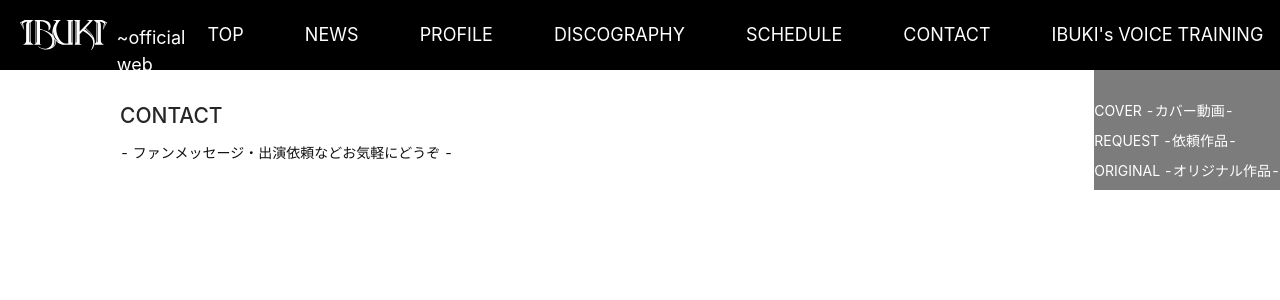
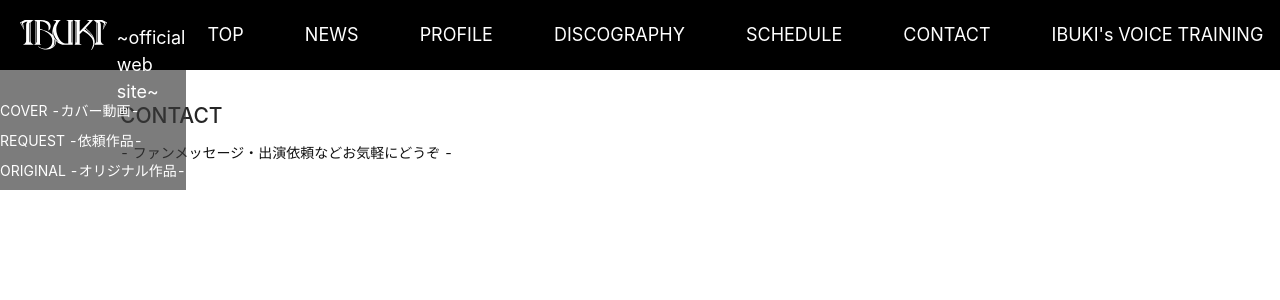
Before and after one commit to AiriTakahashi0108/ibuki-official, a Nuxt app: page /contact in a window 1280 px wide. Shown: the top 300 px of the page. Built offline with nearby package versions, Linux system fonts and the light colour scheme.

Commit message:
大枠は完了

```diff
--- a/components/BasicHeader.vue
+++ b/components/BasicHeader.vue
@@ -31,7 +31,8 @@
     <div class="discographyList">
       <nuxt-link to="/discography/original" class="discographyLink">ORIGINAL <span class="--jp">-オリジナル作品-</span>
       </nuxt-link>
-      <nuxt-link to="/discography/request" class="discographyLink">REQUEST <span class="--jp">-依頼作品-</span></nuxt-link>
+      <nuxt-link to="/discography/request" class="discographyLink">REQUEST <span class="--jp">-依頼作品-</span>
+      </nuxt-link>
       <nuxt-link to="/discography/cover" class="discographyLink">COVER <span class="--jp">-カバー動画-</span></nuxt-link>
     </div>
   </div>
@@ -52,8 +53,9 @@
   .BasicHeaderWrapper {
     position: relative;
   }
+
   .BasicHeader {
-    width: 100%;
+    width: 100vw;
     height: max-content;
     background: var(--basic-backColor-dark);
     color: var(--basic-fontColor-light);
@@ -74,9 +76,9 @@
     justify-content: space-between;
     transition: all 0.7s;
     width: 70%;
-    min-width: 1100px;
     text-align: center;
     align-items: center;
+    min-width: 1100px;
   }
 
   .menuLink {
@@ -118,20 +120,17 @@
     }
   }
 
-  .discography {
-  }
-
   .discographyList {
     color: white;
     position: absolute;
     top: 0;
-    right: 0;
+    left: 0;
     background: rgba(57, 57, 57, 0.66);
     flex-direction: column-reverse;
     display: flex;
     padding-top: 100px;
+    z-index: 100;
   }
-
   .discographyLink {
     height: 30px;
     display: block;
--- a/layouts/default.vue
+++ b/layouts/default.vue
@@ -17,6 +17,7 @@
 </script>
 
 <style>
+  /*設定*/
   body {
     color: var(--basic-fontColor-light);
   }
@@ -44,6 +45,11 @@
     margin: 0 auto;
   }
 
+  .heading-1 {
+
+  }
+
+  /*このページのスタイル*/
   .mainContents{
     position: absolute;
     top: 70px;
```
Also changed, not shown: layouts/README.md, 1 other file (tests, documents, lock files or other folders).
